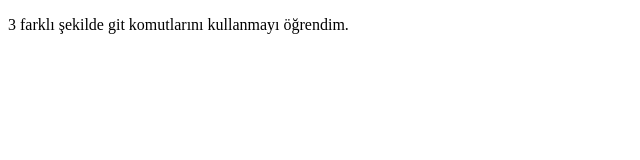
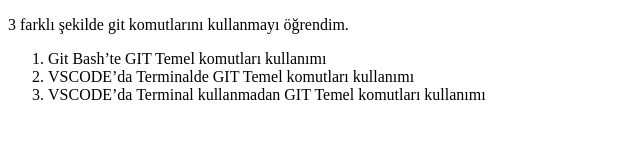
Before and after one commit to elifbeyzatok00/kodluyoruzilkrepo, a plain HTML site: page index.html in a window 1280 px wide. Shown: the whole page, without its empty margins (0-640 px from the left). Drawn offline with Linux system fonts and the light colour scheme.

Commit message:
index.html changed

```diff
--- a/index.html
+++ b/index.html
@@ -8,5 +8,10 @@
 </head>
 <body>
     <p>3 farklı şekilde git komutlarını kullanmayı öğrendim.</p>
+    <ol type="1">
+        <li>Git Bash’te GIT Temel komutları kullanımı</li>
+        <li>VSCODE’da Terminalde GIT Temel komutları kullanımı</li>
+        <li>VSCODE’da Terminal kullanmadan GIT Temel komutları kullanımı</li>
+    </ol>
 </body>
 </html>
```
